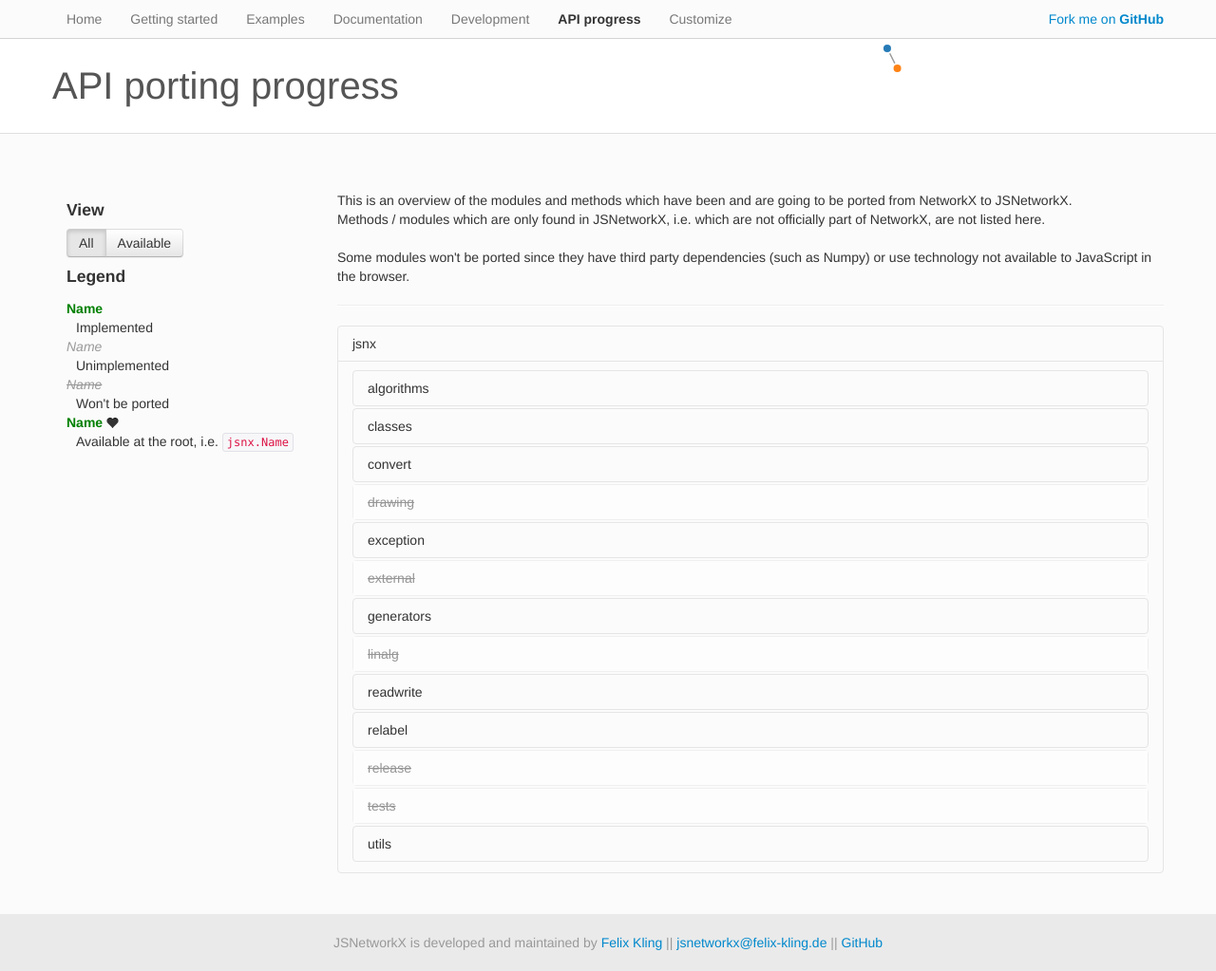
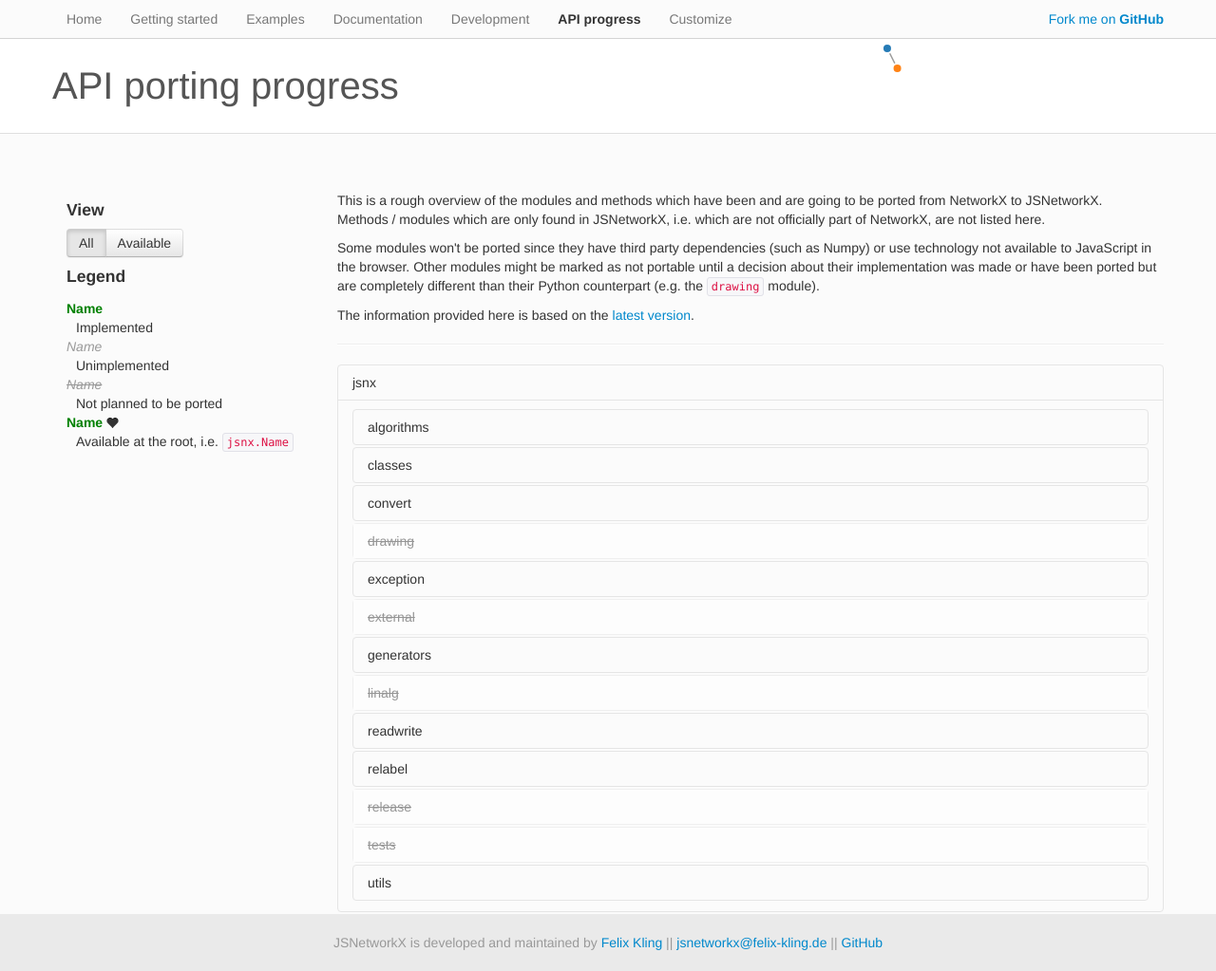
Before and after one commit to fkling/JSNetworkX, a Jekyll site: the page built from api_progress.html, in a window 1280 px wide and 1023 px high. Shown: the whole window at 95% size. Built offline with Jekyll 4.4.1, drawn with Linux system fonts in a browser that asks for light colours; comment, search, counter and statistics services are not loaded.

Commit message:
Update API progress description.

```diff
--- a/api_progress.html
+++ b/api_progress.html
@@ -20,7 +20,7 @@ css: [api]
         <dt class="exec">Name</dt>
         <dd>Unimplemented</dd>
         <dt class="exec wont">Name</dt>
-        <dd>Won't be ported</dd>
+        <dd>Not planned to be ported</dd>
         <dt class="exec implemented">Name <i class="icon-heart"></i></dt>
         <dd>Available at the root, i.e. <code>jsnx.Name</code></dd>
       </dl>
@@ -28,15 +28,22 @@ css: [api]
   </div>
   <div class="span9 loading">
     <section>
-    <p class="">This is an overview of the modules and methods which have
+    <p class="">This is a rough overview of the modules and methods which have
     been and are going to be ported from NetworkX to JSNetworkX.<br>
     Methods / modules which are only found in JSNetworkX, i.e. which are not
-    officially part of NetworkX, are not listed here.<br>
-    <br>
+    officially part of NetworkX, are not listed here.
+    </p>
+    <p>
     Some modules won't be ported since they have third party dependencies (such
     as Numpy) or use technology not available to JavaScript in the browser.
+    Other modules might be marked as not portable until a decision about their
+    implementation was made or have been ported but are completely different
+    than their Python counterpart (e.g. the <code>drawing</code> module).
+    </p>
+    <p>
+    The information provided here is based on the <a href="https://github.com/fkling/JSNetworkX">latest version</a>.
+    </p>
     <hr>
-    </p>
     <div class="lead loader">Loading ...</div>
     <div id="api" class="accordion"></div>
     </section>
```
